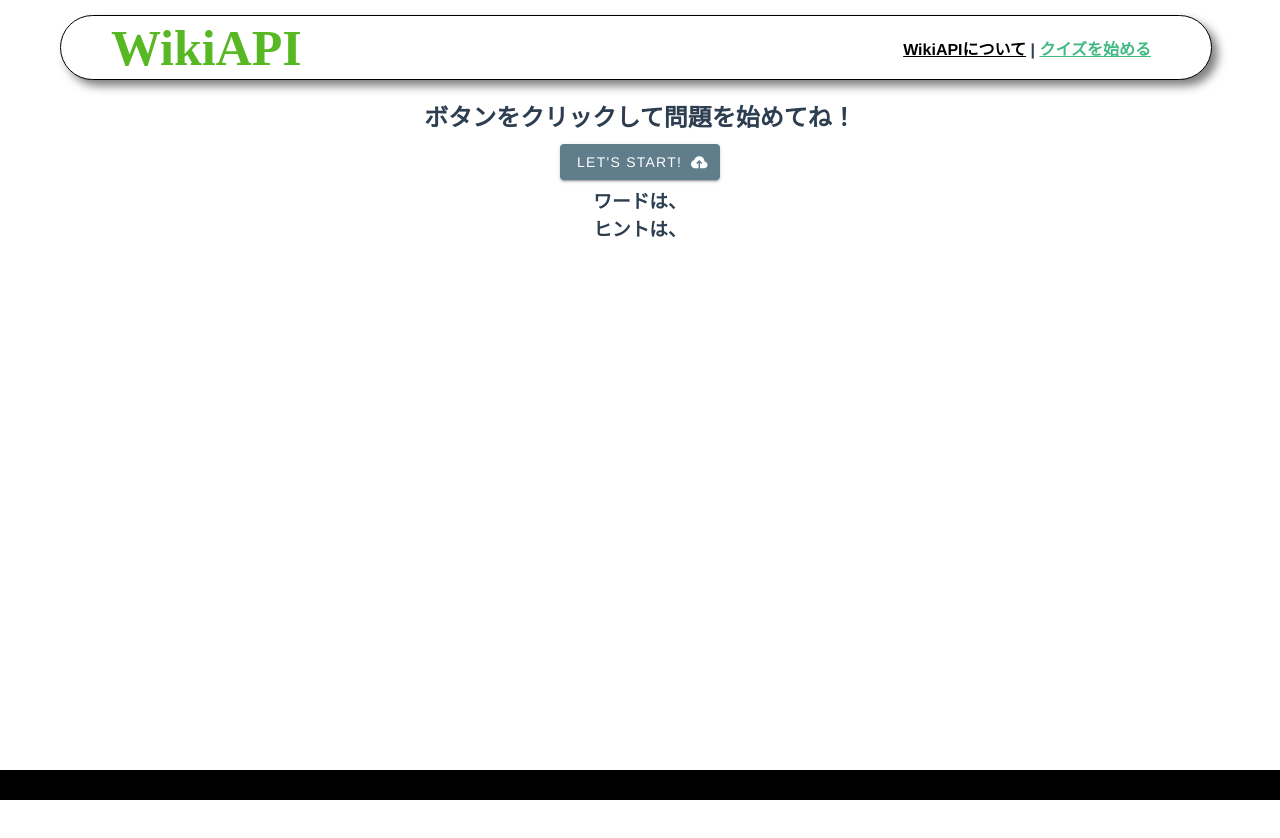
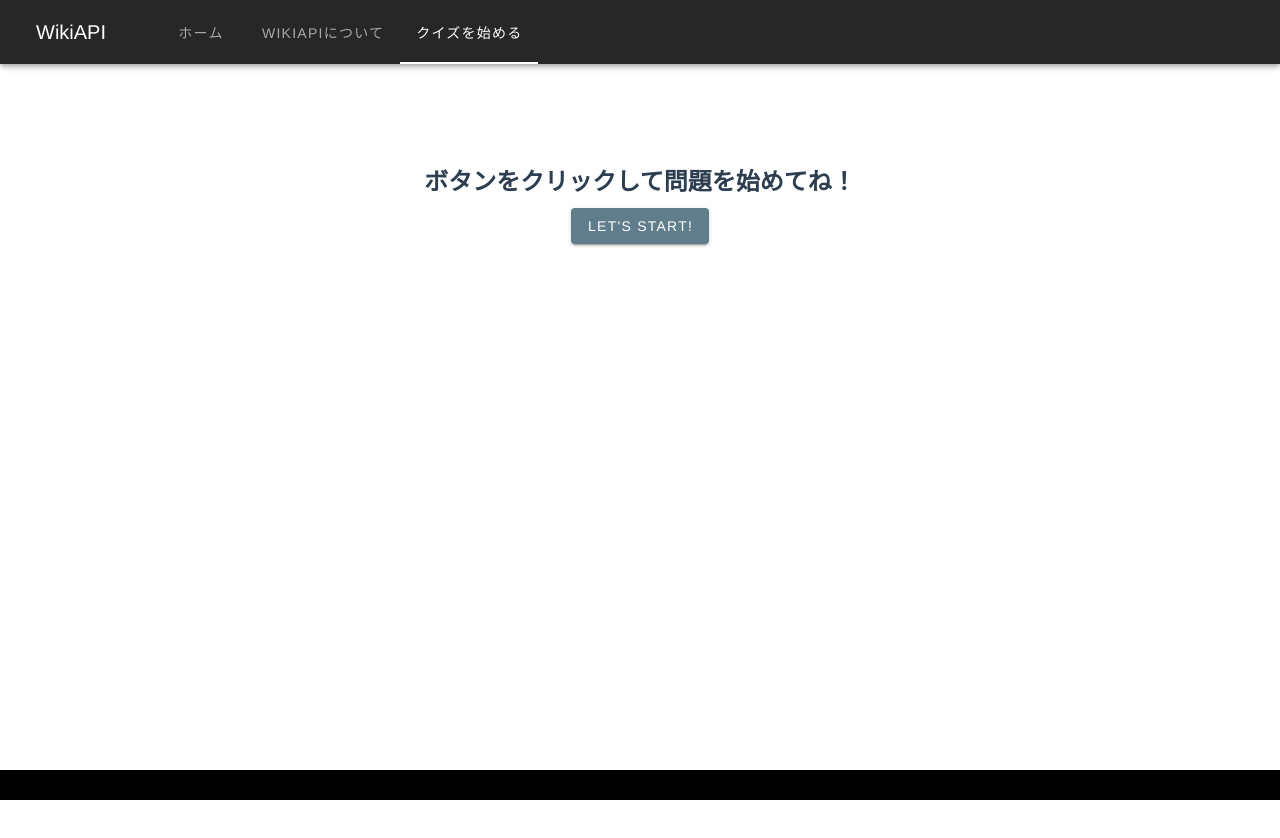
Before and after one commit to kosuke123/WikiAPI, a Vue app: page /start in a window 1280 px wide. Shown: the top 838 px of the page. Before the commit the page ends 800 px from the top, so only its background shows below. Built offline with nearby package versions, Linux system fonts and the light colour scheme; a web font is replaced by a local one.

Commit message:
headerリニューアル

```diff
--- a/src/App.vue
+++ b/src/App.vue
@@ -1,76 +1,28 @@
 <template>
-  <div id="app">
-    <header class="header">
-      <router-link to="/" class="main_name">
-        WikiAPI
-      </router-link>
-      <div id="nav">
-        <!-- <router-link to="/">Home</router-link> | -->
-        <router-link to="/about">WikiAPIについて</router-link> |
-        <router-link to="/start">クイズを始める</router-link>
-      </div>
-    </header>
-    <router-view class="screen_adjustment" />
-    <!-- ↑画面調節用に -->
-    <footer class="footer"></footer>
-  </div>
-  <!-- <v-app>
-    <v-app-bar app color="primary" dark>
-      <div class="d-flex align-center">
-        <v-img
-          alt="Vuetify Logo"
-          class="shrink mr-2"
-          contain
-          src="https://cdn.vuetifyjs.com/images/logos/vuetify-logo-dark.png"
-          transition="scale-transition"
-          width="40"
-        />
-
-        <v-img
-          alt="Vuetify Name"
-          class="shrink mt-1 hidden-sm-and-down"
-          contain
-          min-width="100"
-          src="https://cdn.vuetifyjs.com/images/logos/vuetify-name-dark.png"
-          width="100"
-        />
-      </div>
-
-      <v-spacer></v-spacer>
-
-      <v-btn
-        href="https://github.com/vuetifyjs/vuetify/releases/latest"
-        target="_blank"
-        text
-      >
-        <span class="mr-2">Latest Release</span>
-        <v-icon>mdi-open-in-new</v-icon>
-      </v-btn>
-    </v-app-bar>
-
-    <v-main>
-      <HelloWorld />
-    </v-main>
-  </v-app> -->
+  <v-app>
+    <div id="app">
+      <AppHeader />
+      <v-content>
+        <router-view class="screen_adjustment" />
+      </v-content>
+      <footer class="footer"></footer>
+    </div>
+  </v-app>
 </template>
 
 <script>
 // import HelloWorld from "./components/HelloWorld";
+import AppHeader from "./components/AppHeader.vue";
 
 export default {
   name: "App",
-
-  // components: {
-  //   HelloWorld
-  // },
-
-  data: () => ({
-    //
-  })
+  components: {
+    AppHeader
+  }
 };
 </script>
 
-<style lang="scss">
+<style lang="scss" scoped>
 // .screen_adjustment {
 //   padding-top: 50px;
 //   padding-bottom: 30px; /*ヘッダーとフッターの高さの分調節-->*/
@@ -97,24 +49,43 @@ export default {
   }
 }
 
-header {
-  background-color: white;
-  /* background-image: url(unnamed.jpg); */
-  background-repeat: no-repeat;
-  background-position: 35% 10%;
-  height: 65px;
-  width: 90%;
-  font-weight: bold;
-  display: flex;
-  position: fixed;
-  top: 15px;
-  left: 60px;
-  border: solid 0.6px black;
-  border-radius: 45px 45px;
-  box-shadow: 6px 6px 10px rgba(0, 0, 0, 0.5);
-  z-index: 10;
-  justify-content: space-between;
-  align-items: center;
+// header {
+//   background-color: white;
+//   /* background-image: url(unnamed.jpg); */
+//   background-repeat: no-repeat;
+//   background-position: 35% 10%;
+//   height: 65px;
+//   width: 90%;
+//   font-weight: bold;
+//   display: flex;
+//   position: fixed;
+//   top: 15px;
+//   left: 60px;
+//   border: solid 0.6px black;
+//   border-radius: 45px 45px;
+//   box-shadow: 6px 6px 10px rgba(0, 0, 0, 0.5);
+//   z-index: 10;
+//   justify-content: space-between;
+//   align-items: center;
+// }
+
+.v-toolbar__title {
+  overflow: visible !important;
+  margin-right: 50px !important;
+}
+
+.v-app-bar__nav-icon {
+  @include display_pc {
+    display: none !important;
+  }
+}
+
+.v-tabs {
+  display: none;
+
+  @include display_pc {
+    display: block !important;
+  }
 }
 
 .main_name {
--- /dev/null
+++ b/src/common/constants.js
@@ -0,0 +1,16 @@
+export default {
+  menuItems: [
+    {
+      name: "ホーム",
+      url: "/"
+    },
+    {
+      name: "WikiAPIについて",
+      url: "/about"
+    },
+    {
+      name: "クイズを始める",
+      url: "/start"
+    }
+  ]
+};
--- /dev/null
+++ b/src/components/AppHeader.vue
@@ -0,0 +1,69 @@
+<template>
+  <header>
+    <v-app-bar app dark>
+      <v-app-bar-nav-icon @click="drawer = true"></v-app-bar-nav-icon>
+      <v-toolbar-title>
+        <!-- <router-link to="/" class="main_name"> -->
+        WikiAPI
+        <!-- </router-link> -->
+      </v-toolbar-title>
+      <v-tabs>
+        <v-tab v-for="menuItem in menuItems" :key="menuItem" :to="menuItem.url">
+          {{ menuItem.name }}
+        </v-tab>
+      </v-tabs>
+      <!-- <div id="nav">
+          <router-link to="/about">WikiAPIについて</router-link> |
+          <router-link to="/start">クイズを始める</router-link>
+        </div> -->
+    </v-app-bar>
+    <v-navigation-drawer v-model="drawer" fixed temporary>
+      <v-list nav dense>
+        <v-list-item-group>
+          <v-list-item
+            v-for="menuItem in menuItems"
+            :key="menuItem"
+            :to="menuItem.url"
+          >
+            <v-list-item-title>{{ menuItem.name }}</v-list-item-title>
+          </v-list-item>
+        </v-list-item-group>
+      </v-list>
+    </v-navigation-drawer>
+  </header>
+</template>
+
+<script>
+import constants from "../common/constants";
+
+export default {
+  name: "AppHeader",
+  data() {
+    return {
+      drawer: false,
+      menuItems: constants.menuItems
+    };
+  }
+};
+</script>
+
+<style lang="scss" scoped>
+.v-toolbar__title {
+  overflow: visible !important;
+  margin-right: 50px !important;
+}
+
+.v-app-bar__nav-icon {
+  @include display_pc {
+    display: none !important;
+  }
+}
+
+.v-tabs {
+  display: none;
+
+  @include display_pc {
+    display: block !important;
+  }
+}
+</style>
--- /dev/null
+++ b/src/styles/common/_mixin.scss
@@ -0,0 +1,31 @@
+/* メディアクエリブレークポイント */
+$xs: 600;
+$sm: 960;
+$md: 1264;
+$lg: 1904;
+
+$sp-max: calc($xs - 1)px;
+$tb-min: $xs + px;
+$tb-max: calc($sm - 1)px;
+$pc-min: $sm + px;
+
+/* PC */
+@mixin display_pc {
+  @media (min-width: $pc-min) {
+    @content;
+  }
+}
+
+/* タブレット */
+@mixin display_tab {
+  @media (min-width: $tb-min) and (max-width: $tb-max) {
+    @content;
+  }
+}
+
+/* スマホ */
+@mixin display_sp {
+  @media (max-width: $sp-max) {
+    @content;
+  }
+}
--- /dev/null
+++ b/src/styles/common/common.scss
@@ -0,0 +1 @@
+@import './_mixin.scss';
--- a/src/views/Start.vue
+++ b/src/views/Start.vue
@@ -3,37 +3,45 @@
     <div id="app" class="start">
       <h2>ボタンをクリックして問題を始めてね！</h2>
       <div>
+        <div>
           <v-btn
             v-on:click="getContents()"
             color="blue-grey"
             class="ma-2 white--text"
+            :loading="loading3"
+            :disabled="loading3"
+            @click="loader = 'loading3'"
           >
             Let's start!
-          <v-icon right dark>mdi-cloud-upload</v-icon>
+            <!-- <v-icon right dark>mdi-cloud-upload</v-icon> -->
           </v-btn>
-        <h3>ワードは、</h3>
-        <h3 v-for="(word, index) in words" :key="index">
+        </div>
+        <div v-show="words_tips">
+          <h2>関連ワードは・・・</h2>
+          <div class="back">
+            <h3
+              v-for="(word, index) in selectWords"
+              v-bind:key="`first-${index}`"
+            >
               {{ word }}
             </h3>
-        <h3>ヒントは、</h3>
-        <h3 v-for="(category, index) in categories" :key="index">
+          </div>
+          <h2>ヒントは・・・</h2>
+          <div class="back">
+            <h3
+              v-for="(category, index) in selectCategories"
+              v-bind:key="`second-${index}`"
+            >
               {{ category }}
             </h3>
-        <!-- <h3>ワードは、</h3>
-      <h3>{{ "→" + this.words }}</h3>
-      <h3>ヒントは、</h3>
-      <h3>{{ "→" + this.categories }}</h3> -->
           </div>
+        </div>
+      </div>
+
       <div v-if="answer_button">
         <v-row justify="center" align-content="center">
           <v-col cols="12" sm="6">
-            <v-text-field
-              v-model="answerText"
-              solo
-              :rules="nameRules"
-              label="Answer"
-              required
-            >
+            <v-text-field v-model="answerText" solo label="Answer" required>
               <template v-slot:append-outer>
                 <v-btn color="primary" dark v-on:click="checkAnswer()"
                   >回答
@@ -50,7 +58,9 @@
       <!-- ここに「不正解」が入る -->
       <!-- ↑追加 -->
       <div>
+        <!--↓vuetifyのpaddingmarginの書き方-->
         <v-btn
+          class="mt-6"
           rounded
           color="primary"
           dark
@@ -59,8 +69,11 @@
         >
           答えを見る
         </v-btn>
-        <h2 v-if="wiki_title">{{ "正解は" + this.title }}</h2>
-        <!-- <h3 v-if="wiki_title">{{ "解説" + this.content }}</h3> -->
+        <h2 class="answer_size">
+          <a id="answer" v-show="wiki_title" target="_blank">A.{{ title }}</a>
+          <!-- target="_blank"で新しいタブで開く -->
+        </h2>
+        <!-- v-ifがhtmlから削除されるのに対してv-showはcssスタイルのdisplay: noneで見えなくしているだけ -->
       </div>
     </div>
   </v-app>
@@ -75,10 +88,28 @@ export default {
       title: "",
       wiki_title: false, //追加
       answer_button: false, //追加
+      words_tips: false, //ワードとヒント用追加
       answerText: "",
-      categories: []
+      categories: [],
+      selectCategories: [],
+      answerURL: "",
+      loader: null, //追加
+      loading3: false //追加
     };
   },
+  //追加ここから
+  watch: {
+    loader() {
+      const l = this.loader;
+      this[l] = !this[l];
+
+      setTimeout(() => (this[l] = false), 3000);
+
+      this.loader = null;
+    }
+  },
+  //ここまで
+  //参考url https://vuetifyjs.com/ja/components/buttons/
   computed: {},
   methods: {
     getContents: function() {
@@ -91,10 +122,16 @@ export default {
         this.content = res.data.query.pages[pageId].revisions[0]["*"];
         this.title = res.data.query.pages[pageId].title;
         this.content = res.data.query.pages[pageId].revisions[0]["*"];
+        this.answerURL = "https://ja.wikipedia.org/wiki/" + this.title; //
         console.log(this.title);
         console.log(this.content);
         this.getWords(this.content);
+        this.randomWordsSelect(); //
+        this.randomCategoriesSelect(); //
+        var target = document.getElementById("answer"); //
+        target.href = this.answerURL; //
       });
+      this.words_tips = true; //ワードとヒントを表示させる
       this.answer_button = true; //追加
     },
     getWords: function(str) {
@@ -136,14 +173,34 @@ export default {
         console.log("正解！");
         var correct = document.getElementById("correct");
         correct.innerHTML = "まじすごい正解！";
+        this.wiki_title = true; //「答えを見る」の中身も表示
       } else {
         console.log("残念！");
         var incorrect = document.getElementById("incorrect");
         incorrect.innerHTML = "残念不正解！";
       }
       this.answerText = "";
-      this.wiki_title = true; //「答えを見る」の中身も表示
-    } //追加
+      // this.wiki_title = true; //「答えを見る」の中身も表示
+    }, //追加
+    randomWordsSelect: function() {
+      this.selectWords = this.words
+        .slice()
+        .sort(function() {
+          return Math.random() - 0.5;
+        })
+        .slice(0, 9);
+      console.log(this.selectWords);
+    },
+    randomCategoriesSelect: function() {
+      this.selectCategories = this.categories
+        .slice()
+        .sort(function() {
+          return Math.random() - 0.5;
+        })
+        .slice(0, 3);
+      console.log(this.selectCategories);
+    }
+    //ここまで
   }
 };
 </script>
@@ -163,11 +220,60 @@ button:hover {
   padding-bottom: 30px; /*ヘッダーとフッターの高さの分調節-->*/
 }
 
+.back {
+  border-radius: 80px 80px;
+  background-color: greenyellow;
+  display: inline-block;
+}
+
 #correct {
+  color: greenyellow;
+}
+
+#incorrect {
   color: red;
 }
 
-#incorrect {
-  color: blue;
+//追加ここから
+.custom-loader {
+  animation: loader 1s infinite;
+  display: flex;
 }
+@-moz-keyframes loader {
+  from {
+    transform: rotate(0);
+  }
+  to {
+    transform: rotate(360deg);
+  }
+}
+@-webkit-keyframes loader {
+  from {
+    transform: rotate(0);
+  }
+  to {
+    transform: rotate(360deg);
+  }
+}
+@-o-keyframes loader {
+  from {
+    transform: rotate(0);
+  }
+  to {
+    transform: rotate(360deg);
+  }
+}
+@keyframes loader {
+  from {
+    transform: rotate(0);
+  }
+  to {
+    transform: rotate(360deg);
+  }
+}
+
+.answer_size {
+  padding-top: 20px;
+}
+//ここまで
 </style>
```
Also changed, not shown: vue.config.js (+8 -1 lines), src/styles/1-france_mont-saint-michel-castle.jpg (added), 1 other file (tests, documents, lock files or other folders). Lines whose indentation alone changed are shown as unchanged.
